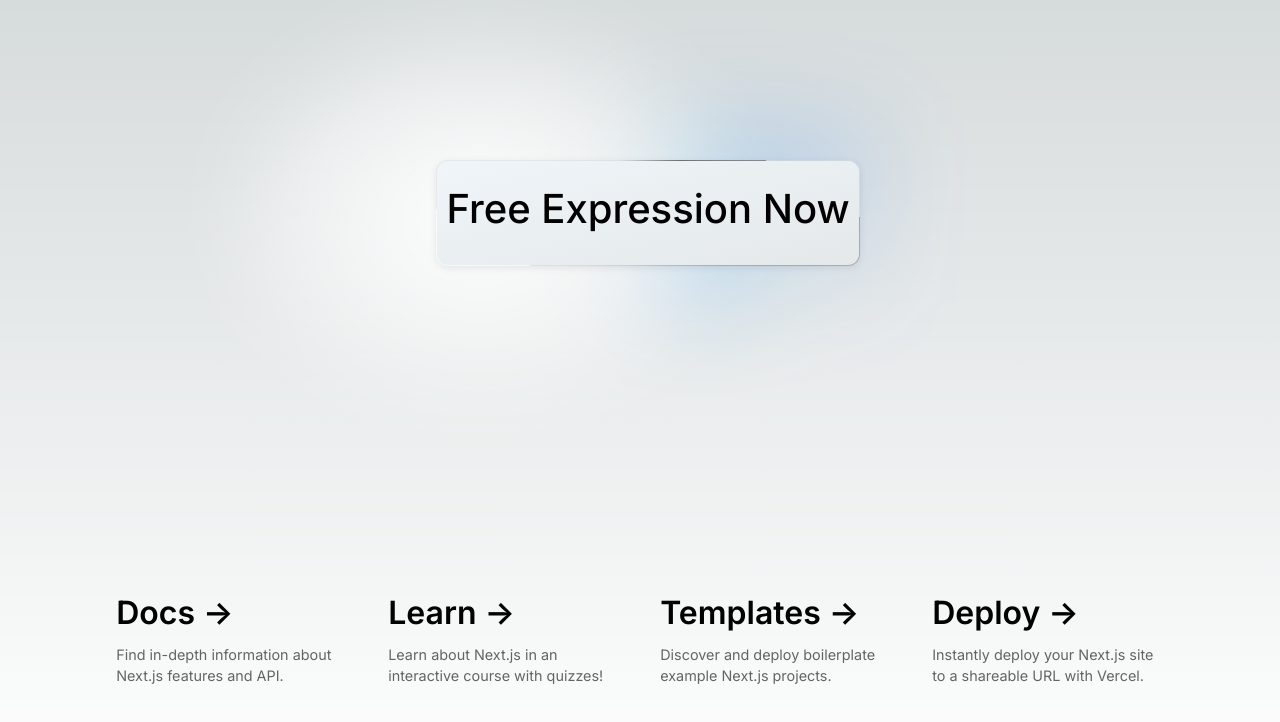
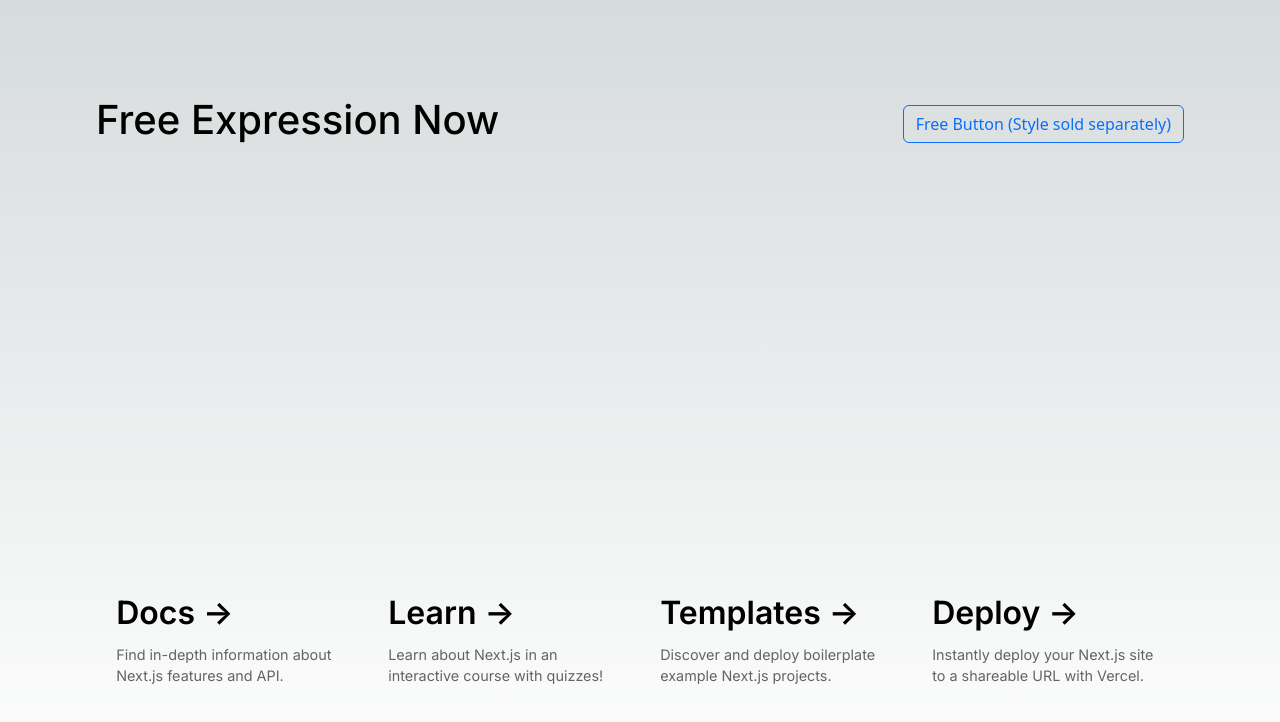
Before and after one commit to kynadev/fen-link-site, a Next.js app: page / in a window 1280 px wide. Shown: the top 722 px of the page. Built offline with nearby package versions, Linux system fonts and the light colour scheme.

Commit message:
Zoom Zoom

```diff
--- a/pages/index.tsx
+++ b/pages/index.tsx
@@ -1,6 +1,7 @@
 import Head from "next/head"
 import Image from "next/image"
 import { Inter } from "next/font/google"
+import 'bootstrap/dist/css/bootstrap.min.css';
 import styles from "@/styles/Home.module.css"
 import Button from "react-bootstrap/Button"
 
@@ -16,12 +17,10 @@ export default function LinkPage() {
 				<link rel="icon" href="/favicon.ico" />
 			</Head>
 			<main className={styles.main}>
-				<div className={styles.center}>
-					<div className={styles.thirteen}>
-						{/* Title */}
-						<h1 className={inter.className}>Free Expression Now</h1>
-					</div>
-				</div>
+				<header className={styles.header}>
+					<h1 className={inter.className}>Free Expression Now</h1>
+					<Button variant="outline-primary">Free Button (Style sold separately)</Button>
+				</header>
 
 				<div className={styles.grid}>
 					<a
--- a/styles/Home.module.css
+++ b/styles/Home.module.css
@@ -5,6 +5,15 @@
 	align-items: center;
 	padding: 6rem;
 	min-height: 100vh;
+}
+
+.header {
+  display: flex;
+  justify-content: space-between;
+  align-items: center;
+  width: 100%;
+  max-width: var(--max-width);
+  margin-bottom: 2rem;
 }
 
 .description {
--- a/styles/globals.css
+++ b/styles/globals.css
@@ -10,7 +10,7 @@
     'Roboto Mono', 'Oxygen Mono', 'Ubuntu Monospace', 'Source Code Pro',
     'Fira Mono', 'Droid Sans Mono', 'Courier New', monospace;
 
-  --font-sans: 'DejaVuSerif', 'Times New Roman', times, serif;
+  --font-serif: 'DejaVuSerif', 'Times New Roman', times, serif;
 
   --foreground-rgb: 0, 0, 0;
   --background-start-rgb: 214, 219, 220;
```
